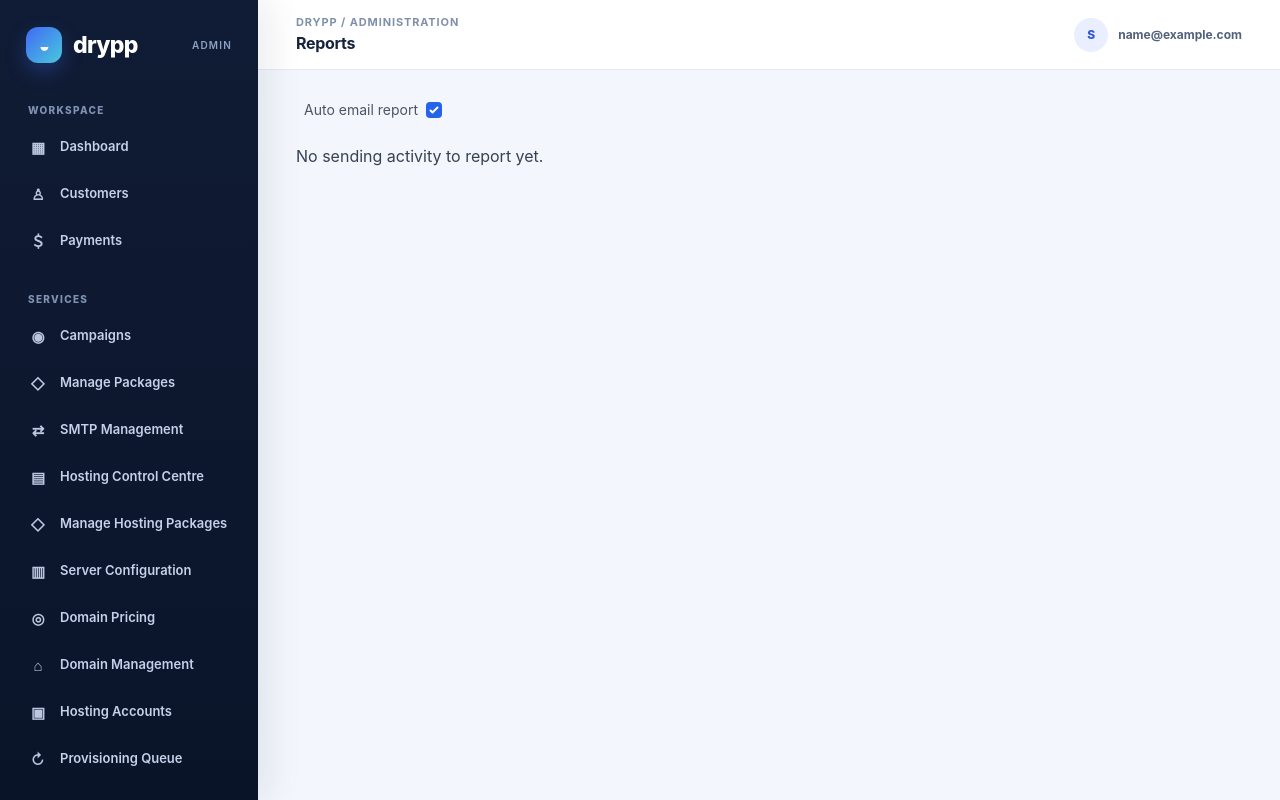
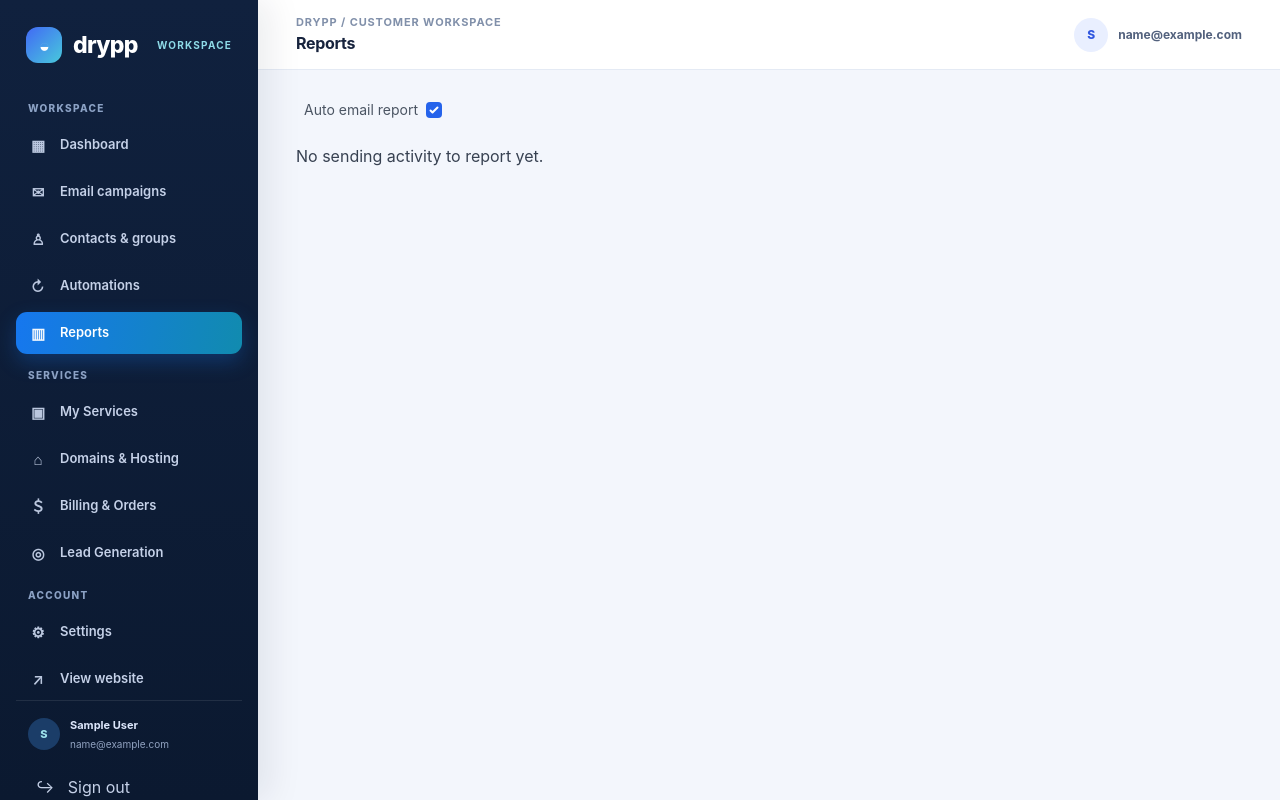
Before and after one commit to commodots/drypp-hosting, a Laravel app: page /reports in a window 1280 px wide. Run offline with Laravel 12, Linux system fonts and the light colour scheme; a user stored in the database is signed in; tables that the repository leaves empty hold one stand-in row (values such as "Sample post"); style sheets or scripts are compiled from the project's sources.

Commit message:
feat: Implement customer sidebar navigation and update layout for dynamic title rendering

```diff
--- a/resources/views/layouts/app.blade.php
+++ b/resources/views/layouts/app.blade.php
@@ -5,7 +5,7 @@
     <meta charset="utf-8">
     <meta name="viewport" content="width=device-width, initial-scale=1">
     <meta name="csrf-token" content="{{ csrf_token() }}">
-    <title>@yield('title', 'Drypp Admin') · Drypp</title>
+    <title>@yield('title', request()->routeIs('admin.*') ? 'Drypp Admin' : 'Drypp Workspace') · Drypp</title>
     @vite(['resources/css/app.css', 'resources/js/app.js'])
     @stack('styles')
     <style>
@@ -20,7 +20,8 @@
             --admin-bg: #f3f6fc
         }
 
-        body.admin-body {
+        body.admin-body,
+        body.customer-body {
             margin: 0;
             background: var(--admin-bg);
             color: var(--admin-ink);
@@ -50,6 +51,161 @@
 
         .admin-sidebar {
             overflow-y: auto
+        }
+
+        .customer-sidebar {
+            width: 258px;
+            flex: 0 0 258px;
+            min-height: 100vh;
+            background: linear-gradient(180deg, #10213e 0%, #0b1930 100%);
+            color: #dce6fb;
+            padding: 24px 16px;
+            display: flex;
+            flex-direction: column;
+            position: sticky;
+            top: 0;
+            height: 100vh;
+            overflow-y: auto;
+            z-index: 60;
+            box-shadow: 12px 0 32px rgba(12, 23, 48, .08)
+        }
+
+        .customer-brand {
+            display: flex;
+            align-items: center;
+            gap: 11px;
+            padding: 3px 10px 24px;
+            color: #fff;
+            font-size: 23px;
+            font-weight: 800;
+            letter-spacing: -.7px
+        }
+
+        .customer-brand-mark {
+            height: 36px;
+            width: 36px;
+            border-radius: 12px;
+            display: grid;
+            place-items: center;
+            background: linear-gradient(135deg, #4169f5, #48c9dc);
+            color: white;
+            font-size: 18px
+        }
+
+        .customer-brand small {
+            margin-left: auto;
+            color: #8edbe8;
+            font-size: 10px;
+            font-weight: 700;
+            letter-spacing: .12em;
+            text-transform: uppercase
+        }
+
+        .customer-nav-label {
+            padding: 14px 12px 8px;
+            color: #8ca2c5;
+            font-size: 10px;
+            font-weight: 800;
+            letter-spacing: .13em;
+            text-transform: uppercase
+        }
+
+        .customer-nav {
+            display: grid;
+            gap: 5px
+        }
+
+        .customer-nav a {
+            display: flex;
+            align-items: center;
+            gap: 12px;
+            padding: 11px 12px;
+            border-radius: 11px;
+            color: #c5d1e8;
+            font-size: 13px;
+            font-weight: 600;
+            transition: background .18s, color .18s, transform .18s
+        }
+
+        .customer-nav a:hover {
+            background: #ffffff12;
+            color: #fff;
+            transform: translateX(2px)
+        }
+
+        .customer-nav a.active {
+            background: linear-gradient(100deg, #1677ef 0%, #118baf 100%);
+            color: #fff;
+            box-shadow: 0 8px 20px #1677ef44
+        }
+
+        .customer-nav-icon {
+            width: 20px;
+            height: 20px;
+            display: inline-grid;
+            place-items: center;
+            color: inherit;
+            opacity: .95;
+            font-size: 15px
+        }
+
+        .customer-sidebar-footer {
+            margin-top: auto;
+            padding: 16px 8px 4px;
+            border-top: 1px solid #ffffff18
+        }
+
+        .customer-account {
+            display: flex;
+            align-items: center;
+            gap: 10px;
+            padding: 0 4px 12px;
+            color: #dce6fb;
+            font-size: 11px
+        }
+
+        .customer-account strong,
+        .customer-account small {
+            display: block;
+            max-width: 175px;
+            overflow: hidden;
+            text-overflow: ellipsis;
+            white-space: nowrap
+        }
+
+        .customer-account small {
+            margin-top: 3px;
+            color: #91a2c0;
+            font-size: 10px
+        }
+
+        .customer-avatar {
+            width: 32px;
+            height: 32px;
+            flex: 0 0 32px;
+            display: grid;
+            place-items: center;
+            border-radius: 50%;
+            background: #1b3d68;
+            color: #9de3ed;
+            font-weight: 800
+        }
+
+        .customer-logout {
+            width: 100%;
+            border: 0;
+            background: transparent;
+            color: #c5d1e8;
+            text-align: left;
+            font: inherit;
+            cursor: pointer;
+            padding: 11px 12px;
+            border-radius: 11px
+        }
+
+        .customer-logout:hover {
+            background: #ef44441a;
+            color: #fecaca
         }
 
         .admin-brand {
@@ -454,7 +610,21 @@
                 height: 100dvh
             }
 
+            .customer-sidebar {
+                position: fixed;
+                left: 0;
+                top: 0;
+                transform: translateX(-105%);
+                transition: transform .22s ease;
+                width: 270px;
+                height: 100dvh
+            }
+
             .admin-sidebar.is-open {
+                transform: translateX(0)
+            }
+
+            .customer-sidebar.is-open {
                 transform: translateX(0)
             }
 
@@ -493,9 +663,13 @@
     </style>
 </head>
 
-<body class="admin-body">
+<body class="{{ request()->routeIs('admin.*') ? 'admin-body' : 'customer-body' }}">
     <div class="admin-frame">
-        @include('partials.sidebar')
+        @if (request()->routeIs('admin.*'))
+            @include('partials.sidebar')
+        @else
+            @include('partials.customer-sidebar')
+        @endif
         <div class="admin-overlay" id="adminSidebarOverlay"></div>
         <div class="admin-main-wrap">
             <header class="admin-topbar">
@@ -503,7 +677,8 @@
                     <button type="button" class="admin-mobile-toggle" id="adminSidebarToggle"
                         aria-label="Open navigation" aria-expanded="false">☰</button>
                     <div>
-                        <div class="admin-kicker">Drypp / Administration</div>
+                        <div class="admin-kicker">Drypp /
+                            {{ request()->routeIs('admin.*') ? 'Administration' : 'Customer workspace' }}</div>
                         <div class="admin-top-title">@yield('title', 'Dashboard')</div>
                     </div>
                 </div>
--- /dev/null
+++ b/resources/views/partials/customer-sidebar.blade.php
@@ -0,0 +1,53 @@
+<aside id="sidebar" class="customer-sidebar" aria-label="Customer navigation">
+    <a href="{{ route('dashboard') }}" class="customer-brand">
+        <span class="customer-brand-mark">◒</span>
+        <span>drypp</span>
+        <small>Workspace</small>
+    </a>
+    <div class="customer-nav-label">Workspace</div>
+    <nav class="customer-nav">
+        <a href="{{ route('dashboard') }}" class="{{ request()->routeIs('dashboard') ? 'active' : '' }}"><span
+                class="customer-nav-icon">▦</span>Dashboard</a>
+        <a href="{{ route('campaigns.index') }}" class="{{ request()->routeIs('campaigns.*') ? 'active' : '' }}"><span
+                class="customer-nav-icon">✉</span>Email campaigns</a>
+        <a href="{{ route('contacts.index') }}"
+            class="{{ request()->routeIs('contacts.*', 'groups.*') ? 'active' : '' }}"><span
+                class="customer-nav-icon">♙</span>Contacts & groups</a>
+        <a href="{{ route('automation.index') }}" class="{{ request()->routeIs('automation.*') ? 'active' : '' }}"><span
+                class="customer-nav-icon">↻</span>Automations</a>
+        <a href="{{ route('reports.index') }}" class="{{ request()->routeIs('reports.*') ? 'active' : '' }}"><span
+                class="customer-nav-icon">▥</span>Reports</a>
+    </nav>
+    <div class="customer-nav-label">Services</div>
+    <nav class="customer-nav">
+        <a href="{{ route('my-services.index') }}"
+            class="{{ request()->routeIs('my-services.*') ? 'active' : '' }}"><span
+                class="customer-nav-icon">▣</span>My Services</a>
+        <a href="{{ route('hosting.index') }}" class="{{ request()->routeIs('hosting.*') ? 'active' : '' }}"><span
+                class="customer-nav-icon">⌂</span>Domains & Hosting</a>
+        <a href="{{ route('billing.index') }}" class="{{ request()->routeIs('billing.*') ? 'active' : '' }}"><span
+                class="customer-nav-icon">＄</span>Billing & Orders</a>
+        <a href="{{ route('leads.index') }}" class="{{ request()->routeIs('leads.*') ? 'active' : '' }}"><span
+                class="customer-nav-icon">◎</span>Lead Generation</a>
+    </nav>
+    <div class="customer-nav-label">Account</div>
+    <nav class="customer-nav">
+        <a href="{{ route('settings.index') }}" class="{{ request()->routeIs('settings.*') ? 'active' : '' }}"><span
+                class="customer-nav-icon">⚙</span>Settings</a>
+        @if (auth()->user()?->role === 'admin')
+            <a href="{{ route('admin.dashboard') }}"><span class="customer-nav-icon">▤</span>Admin portal</a>
+        @endif
+        <a href="{{ route('home') }}"><span class="customer-nav-icon">↗</span>View website</a>
+    </nav>
+    <div class="customer-sidebar-footer">
+        <div class="customer-account">
+            <span class="customer-avatar">{{ strtoupper(substr(auth()->user()->name ?? 'U', 0, 1)) }}</span>
+            <span><strong>{{ auth()->user()->name }}</strong><small>{{ auth()->user()->email }}</small></span>
+        </div>
+        <form method="POST" action="{{ route('logout') }}">
+            @csrf
+            <button type="submit" class="customer-logout">↪ &nbsp; Sign out</button>
+        </form>
+    </div>
+    <button type="button" id="closeSidebar" aria-label="Close navigation" style="display:none">×</button>
+</aside>
```
Also changed, not shown: tests/Feature/AdminInterfaceTest.php (+16 -1 lines), 1 other file.
